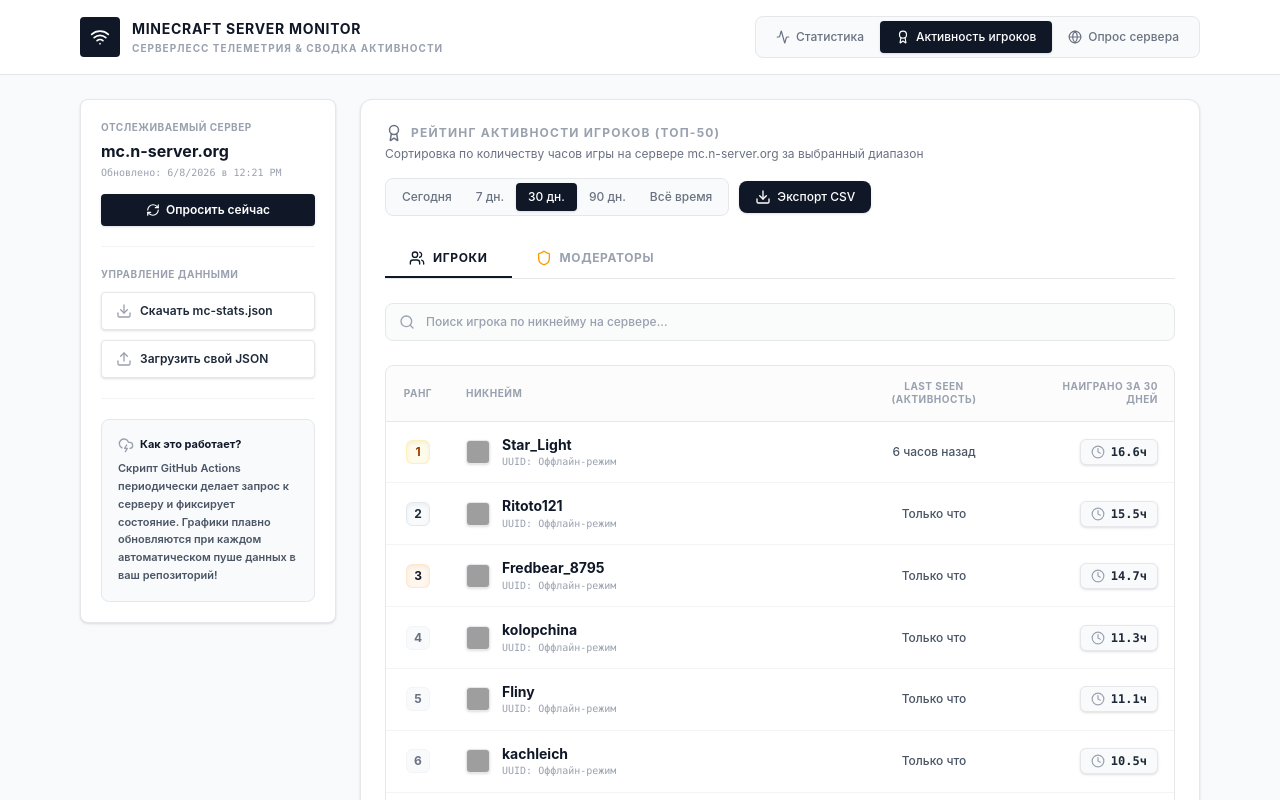
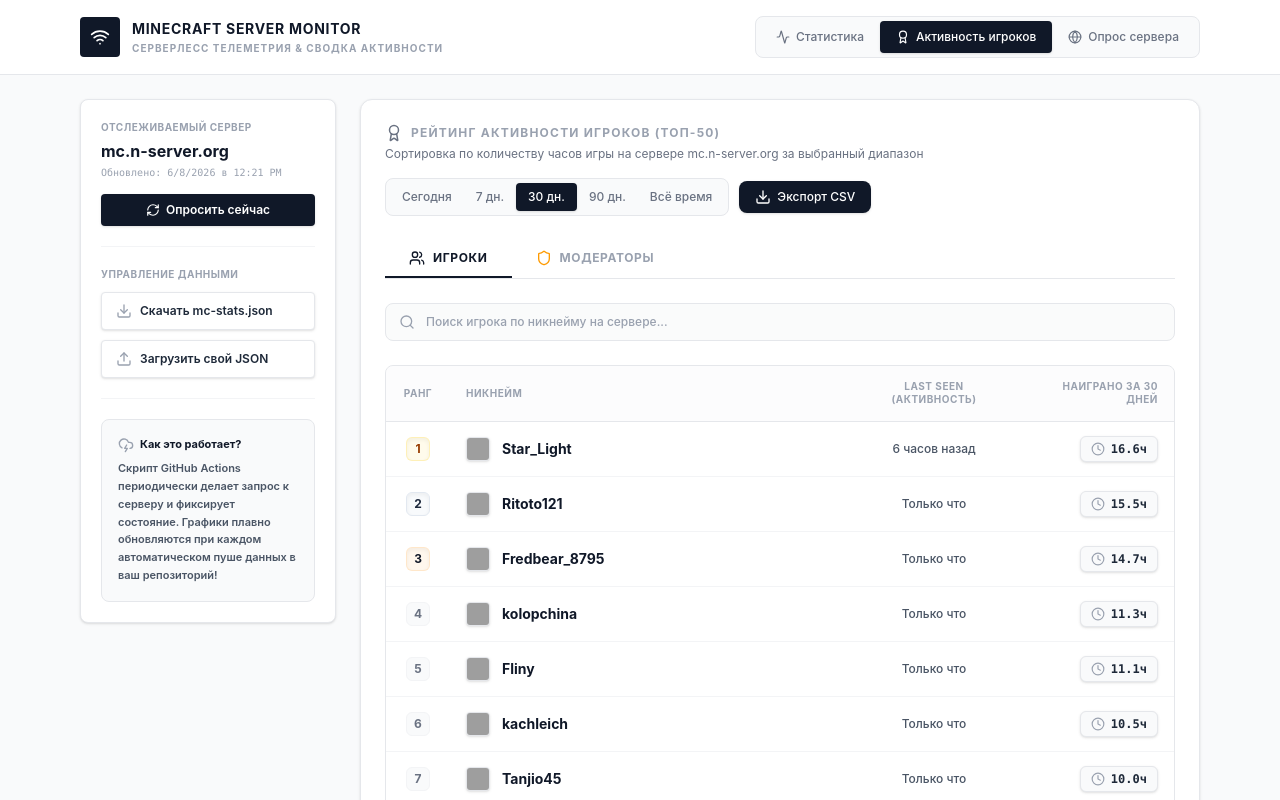
Before and after one commit to EpsDev132/mcNmoon.github.io, a React (Vite) app: page / in a window 1280 px wide. Both pictures are taken after a click on the button "Активность игроков". Shown: the top 800 px of the page. Built offline with nearby package versions, Linux system fonts and the light colour scheme; grey boxes are pictures that could not be loaded.

Commit message:
Update Leaderboard.tsx

```diff
--- a/src/components/Leaderboard.tsx
+++ b/src/components/Leaderboard.tsx
@@ -379,9 +379,7 @@ export default function Leaderboard({ telemetry }: LeaderboardProps) {
                               </span>
                             )}
                           </div>
-                          <p className="text-[10px] text-gray-400 font-mono mt-0.5 max-w-[200px] truncate" title={player.uuid}>
-                            UUID: {player.uuid || "Оффлайн-режим"}
-                          </p>
+
                         </div>
                       </div>
                     </td>
```
